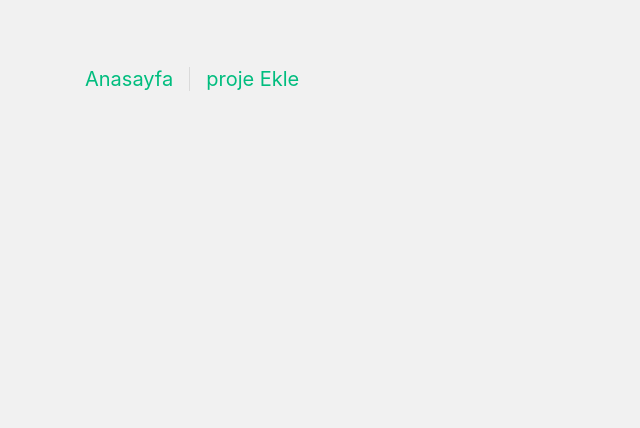
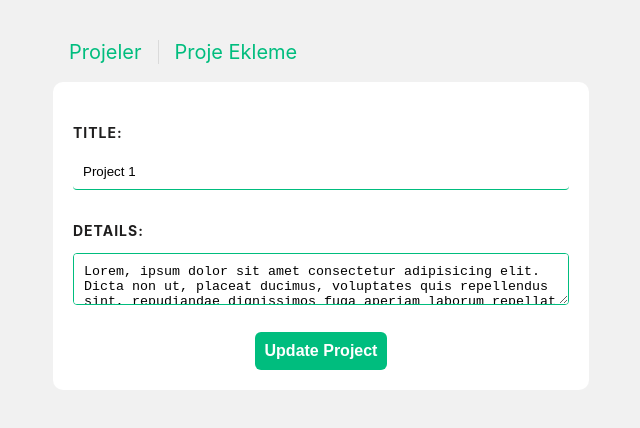
Before and after one commit to EmreYamanYazilim/vue, a Vue app in the folder btk/project-planner/: page /projects/1 in a window 1280 px wide. Shown: the top 428 px of the page, without its empty margins (319-959 px from the left). Built offline with nearby package versions, Linux system fonts and the light colour scheme; data requests are answered from the project's data file.

Commit message:
Edit View

```diff
--- a/btk/project-planner/data/db.json
+++ b/btk/project-planner/data/db.json
@@ -28,7 +28,7 @@
       "id": "5",
       "title": "Project 5",
       "details": "Lorem, ipsum dolor sit amet consectetur adipisicing elit. Dicta non ut, placeat ducimus, voluptates quis repellendus sint, repudiandae dignissimos fuga aperiam laborum repellat est quia nemo explicabo et velit voluptatibus!",
-      "complete": false
+      "complete": true
     }
   ]
 }
--- a/btk/project-planner/src/App.vue
+++ b/btk/project-planner/src/App.vue
@@ -6,19 +6,17 @@ import { RouterLink, RouterView } from 'vue-router'
   <div>
     <header>
       <div class="wrapper">
-        <nav>
-          <RouterLink to="/">Anasayfa</RouterLink>
-          <RouterLink to="/add">proje Ekle</RouterLink>
-        </nav>
+        <Navbar />
       </div>
     </header>
     <RouterView />
   </div>
 </template>
 <script>
+import Navbar from '@/components/Navbar.vue'
 export default {
   component:{
-
+    Navbar
   }
 }
 </script>
@@ -35,34 +33,7 @@ header {
   margin: 0 auto 2rem;
 }
 
-nav {
-  width: 100%;
-  font-size: 12px;
-  text-align: center;
-  margin-top: 2rem;
 
-}
-
-nav a.router-link-exact-active {
-  /* color: var(--color-text); */
-  color: #864d02;
-
-
-}
-
-nav a.router-link-exact-active:hover {
-  background-color: transparent;
-}
-
-nav a {
-  /* display: inline-block; */
-  padding: 0 1rem;
-  border-left: 1px solid var(--color-border);
-}
-
-nav a:first-of-type {
-  border: 0;
-}
 
 @media (min-width: 1024px) {
   header {
--- a/btk/project-planner/src/assets/main.css
+++ b/btk/project-planner/src/assets/main.css
@@ -22,13 +22,6 @@ a,
   font-size: 20px;
 }
 
-@media (hover: hover) {
-  a:hover {
-    background-color: hsla(160, 100%, 37%, 0.2);
-  }
-}
-
-
 @media (min-width: 1024px) {
   /* body {
     display: flex;
--- /dev/null
+++ b/btk/project-planner/src/components/Navbar.vue
@@ -0,0 +1,41 @@
+<template>
+  <div>
+    <nav class="main-nav">
+        <router-link :to="{name:'home'}">Projeler</router-link>
+        <router-link :to="{name:'AddProject'}">Proje Ekleme</router-link>
+    </nav>
+
+  </div>
+</template>
+
+<script>
+export default {
+
+}
+</script>
+
+<style>
+.main-nav {
+  width: 100%;
+  font-size: 12px;
+  text-align: center;
+  margin-top: 5px;
+
+}
+
+.main-nav a.router-link-exact-active {
+  /* color: var(--color-text); */
+  color: #864d02;
+}
+
+
+
+a {
+  padding: 0 1rem;
+  border-left: 1px solid var(--color-border);
+}
+
+a:first-of-type {
+  border: 0;
+}
+</style>
--- a/btk/project-planner/src/components/SingleProject.vue
+++ b/btk/project-planner/src/components/SingleProject.vue
@@ -3,7 +3,7 @@
         <div class="actions">
             <h2 @click="showDetails = !showDetails">{{ project.title }}</h2>
             <div class="icons">
-                <span class="material-icons">edit</span>
+                <router-link :to="{name:'EditProject',params:{id:project.id} }"><span class="material-icons">edit</span></router-link>
                 <span @click="deleteProject" class="material-icons">delete</span>
                 <span v-if="!project.complete" @click="togglecomplete" class="material-icons tick">check</span>
                 <span v-else-if="project.complete" @click="togglecomplete" class="material-icons close">close</span>
--- a/btk/project-planner/src/views/AddProject.vue
+++ b/btk/project-planner/src/views/AddProject.vue
@@ -42,6 +42,7 @@ form {
   background: white;
   padding: 20px;
   border-radius: 10px;
+  margin-top: 15px;
 }
 
 label {
--- a/btk/project-planner/src/views/EditProject.vue
+++ b/btk/project-planner/src/views/EditProject.vue
@@ -1,15 +1,88 @@
 <template>
-  <div class="editProject">
+  <form>
+    <label>Title:</label>
+    <input type="text" v-model="title" required />
+    <label>Details:</label>
+    <textarea v-model="details" required></textarea>
+    <button>Update Project</button>
+  </form>
+</template>
 
-  </div>
-</template>
 
 <script>
 export default {
+  props:['id'],
+  data() {
+    return {
+      title:"",
+      details:"",
+      uri: "http://localhost:3000/projects/" + this.id
+    }
+  },
+  mounted() {
+    fetch(this.uri)
+    .then(res =>res.json())
+    .then(data => {
+      this.title = data.title;
+      this.details= data.details;
+    });
 
+  },
 }
 </script>
 
 <style>
+form {
+  background: white;
+  padding: 20px;
+  border-radius: 10px;
+  margin-top: 15px;
+}
 
+label {
+  color: #1f1e1e;
+  display: block;
+  margin: 20px 0 10px 0;
+  font-size: 14px;
+  text-transform: uppercase;
+  letter-spacing: 1px;
+  font-weight: bold;
+}
+
+input {
+  width: 100%;
+  padding: 10px;
+  margin-bottom: 10px;
+  border: 0;
+  border-bottom: 1px solid #00BD7E;
+  border-radius: 4px;
+  box-sizing: border-box;
+}
+
+textarea {
+  width: 100%;
+  padding: 10px;
+  border: 1px solid #00BD7E;
+  border-radius: 4px;
+  box-sizing: border-box;
+}
+
+form button {
+  display: block;
+  margin: 20px auto 0;
+  background: #00BD7E;
+  color: white;
+  padding: 10px;
+  border: 0;
+  border-radius: 6px;
+  font-size: 16px;
+  font-weight: bold;
+}
+
+textarea:focus-visible {
+  border: 1px solid #00BD7E;
+  box-sizing: border-box;
+
+
+}
 </style>
```
